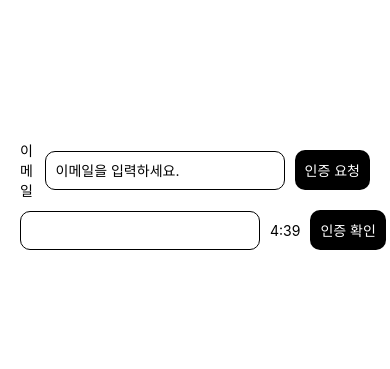
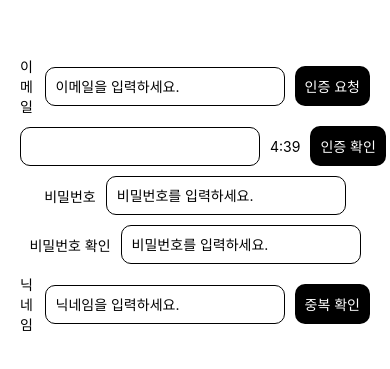
Before and after one commit to nakalicubae/Raincoat, a React Native app: screen /SignUp in a window 390 px wide. Shown: the part 227-596 px from the top of the page. Built offline with nearby package versions, Linux system fonts and the light colour scheme.

Commit message:
ADD: pw / nickname Input

```diff
--- a/screens/SignUp.js
+++ b/screens/SignUp.js
@@ -25,12 +25,40 @@ export default function SignUp({ navigation }) {
       </View>
 
       <View style={styles.auth}>
-        <TextInput style={styles.authCode}/>
+        <TextInput style={styles.authCode} />
         <Text style={styles.authTime}>4:39</Text>
         <TouchableOpacity style={styles.authSend}>
           <Text style={styles.authSendText}>인증 확인</Text>
         </TouchableOpacity>
       </View>
+
+      <View style={styles.pw}>
+        <Text style={styles.pwText}>비밀번호</Text>
+        <TextInput
+          placeholder="비밀번호를 입력하세요."
+          style={styles.pwInput}
+        />
+      </View>
+
+      <View style={styles.pw}>
+        <Text style={styles.pwText}>비밀번호 확인</Text>
+        <TextInput
+          placeholder="비밀번호를 입력하세요."
+          style={styles.pwInput}
+        />
+      </View>
+
+      <View style={styles.nickname}>
+        <Text style={styles.nicknameText}>닉네임</Text>
+        <TextInput
+          placeholder="닉네임을 입력하세요."
+          style={styles.nicknameInput}
+        />
+        <TouchableOpacity style={styles.authReq}>
+          <Text style={styles.authReqText}>중복 확인</Text>
+        </TouchableOpacity>
+      </View>
+
     </View>
   );
 }
@@ -103,5 +131,37 @@ const styles = StyleSheet.create({
 
   authSendText: {
     color: "white",
+  },
+
+  pw: {
+    alignItems: "center",
+    flexDirection: "row",
+    marginHorizontal: 20,
+    marginVertical: 5,
+  },
+
+  pwInput: {
+    flex: 1,
+    borderRadius: 10,
+    borderColor: "black",
+    borderWidth: 1,
+    padding: 10,
+    marginLeft: 10,
+  },
+
+  nickname: {
+    flexDirection: "row",
+    alignItems: "center",
+    marginHorizontal: 20,
+    marginVertical: 5,
+  },
+
+  nicknameInput: {
+    flex: 1,
+    borderRadius: 10,
+    borderColor: "black",
+    borderWidth: 1,
+    padding: 10,
+    marginHorizontal: 10,
   }
 });
```
